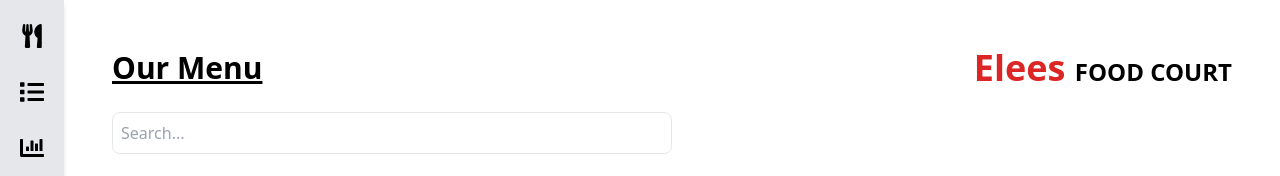
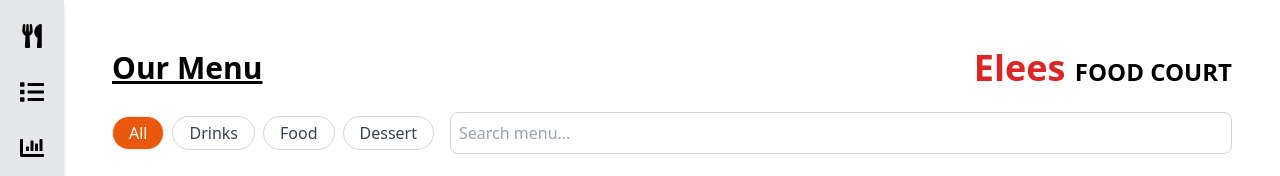
Before and after one commit to Madhusha2003/DineEase, a React (Create React App) app in the folder dine_ease_frontend/: page /menu in a window 1280 px wide. Shown: the top 176 px of the page. Built offline with nearby package versions, Linux system fonts and the light colour scheme; grey boxes are pictures that could not be loaded.

Commit message:
Catogory selecter added

```diff
--- a/dine_ease_frontend/src/pages/customerMenu.js
+++ b/dine_ease_frontend/src/pages/customerMenu.js
@@ -3,20 +3,23 @@
 
 export default function CustomerMenu() {
   const [search, setSearch] = useState("");
+  const [selectedCategory, setSelectedCategory] = useState("all");
   const [cart, setCart] = useState([]);
 
   const menuItems = [
-    { id: 1, image: "https://p7.hiclipart.com/preview/309/54/466/menu-food-computer-icons-lunch-dish-vector.jpg", title: "Whole Bread", price: 40 },
-    { id: 2, image: "https://p7.hiclipart.com/preview/309/54/466/menu-food-computer-icons-lunch-dish-vector.jpg", title: "Pastry Delight", price: 40 },
-    { id: 3, image: "https://p7.hiclipart.com/preview/309/54/466/menu-food-computer-icons-lunch-dish-vector.jpg", title: "French Baguette", price: 40 },
-    { id: 4, image: "https://p7.hiclipart.com/preview/309/54/466/menu-food-computer-icons-lunch-dish-vector.jpg", title: "Cake Slice", price: 40 },
-    { id: 5, image: "https://p7.hiclipart.com/preview/309/54/466/menu-food-computer-icons-lunch-dish-vector.jpg", title: "Mini Pizza", price: 40 },
-    { id: 6, image: "https://p7.hiclipart.com/preview/309/54/466/menu-food-computer-icons-lunch-dish-vector.jpg", title: "Sesame Bun", price: 40 },
+    { id: 1, image: "https://p7.hiclipart.com/preview/309/54/466/menu-food-computer-icons-lunch-dish-vector.jpg", title: "Whole Bread", price: 40, category: "food" },
+    { id: 2, image: "https://p7.hiclipart.com/preview/309/54/466/menu-food-computer-icons-lunch-dish-vector.jpg", title: "Pastry Delight", price: 40, category: "food" },
+    { id: 3, image: "https://p7.hiclipart.com/preview/309/54/466/menu-food-computer-icons-lunch-dish-vector.jpg", title: "French Baguette", price: 40, category: "food" },
+    { id: 4, image: "https://p7.hiclipart.com/preview/309/54/466/menu-food-computer-icons-lunch-dish-vector.jpg", title: "Cake Slice", price: 40, category: "food" },
+    { id: 5, image: "https://p7.hiclipart.com/preview/309/54/466/menu-food-computer-icons-lunch-dish-vector.jpg", title: "Mini Pizza", price: 40, category: "food" },
+    { id: 6, image: "https://p7.hiclipart.com/preview/309/54/466/menu-food-computer-icons-lunch-dish-vector.jpg", title: "Sesame Bun", price: 40, category: "food" },
   ];
 
-  const filteredItems = menuItems.filter(item =>
-    item.title.toLowerCase().includes(search.toLowerCase())
-  );
+  const filteredItems = menuItems.filter(item => {
+    const matchesSearch = item.title.toLowerCase().includes(search.toLowerCase());
+    const matchesCategory = selectedCategory === "all" || item.category === selectedCategory;
+    return matchesSearch && matchesCategory;
+  });
   // cart function
   function addToCart(item) {
     // copy of current cart
@@ -61,16 +64,35 @@
           </h2>
         </div>
 
-        {/* Search */}
-        <input
-          type="text"
-          placeholder="Search..."
-          value={search}
-          onChange={(e) => setSearch(e.target.value)}
-          className="w-1/2 p-2 border rounded-lg mb-6"
-        />
+        {/* Category Selector + Search */}
+        <div className="flex items-center gap-4 mb-6">
+          {/* Category Selector (pill buttons) */}
+          <div className="flex gap-2">
+            {["All", "Drinks", "Food", "Dessert"].map((cat) => (
+              <button
+                key={cat}
+                onClick={() => setSelectedCategory(cat.toLowerCase())}
+                className={`px-4 py-1 rounded-full border
+          ${selectedCategory === cat.toLowerCase()
+                    ? "bg-orange-600 text-white"
+                    : "bg-white text-gray-700 border-gray-300 hover:bg-gray-100"}`}
+              >
+                {cat}
+              </button>
+            ))}
+          </div>
 
-        {/* Menu + Checkout side by side */}
+          {/* Search Bar */}
+          <input
+            type="text"
+            placeholder="Search menu..."
+            className="flex-1 border border-gray-300 rounded-lg p-2"
+            value={search}
+            onChange={(e) => setSearch(e.target.value)}
+          />
+        </div>
+
+        {/* Menu  */}
         <div className="flex gap-6">
           {/* Menu Grid */}
           <div className="flex-1 grid md:grid-cols-3 lg:grid-cols-5 gap-5">
@@ -85,6 +107,7 @@
               />
             ))}
           </div>
+
 
           {/* Checkout Section */}
           <div className="lg:w-100 md:w-90 min-w-[350px] bg-gray-100 p-6 rounded-lg shadow-md">
```
